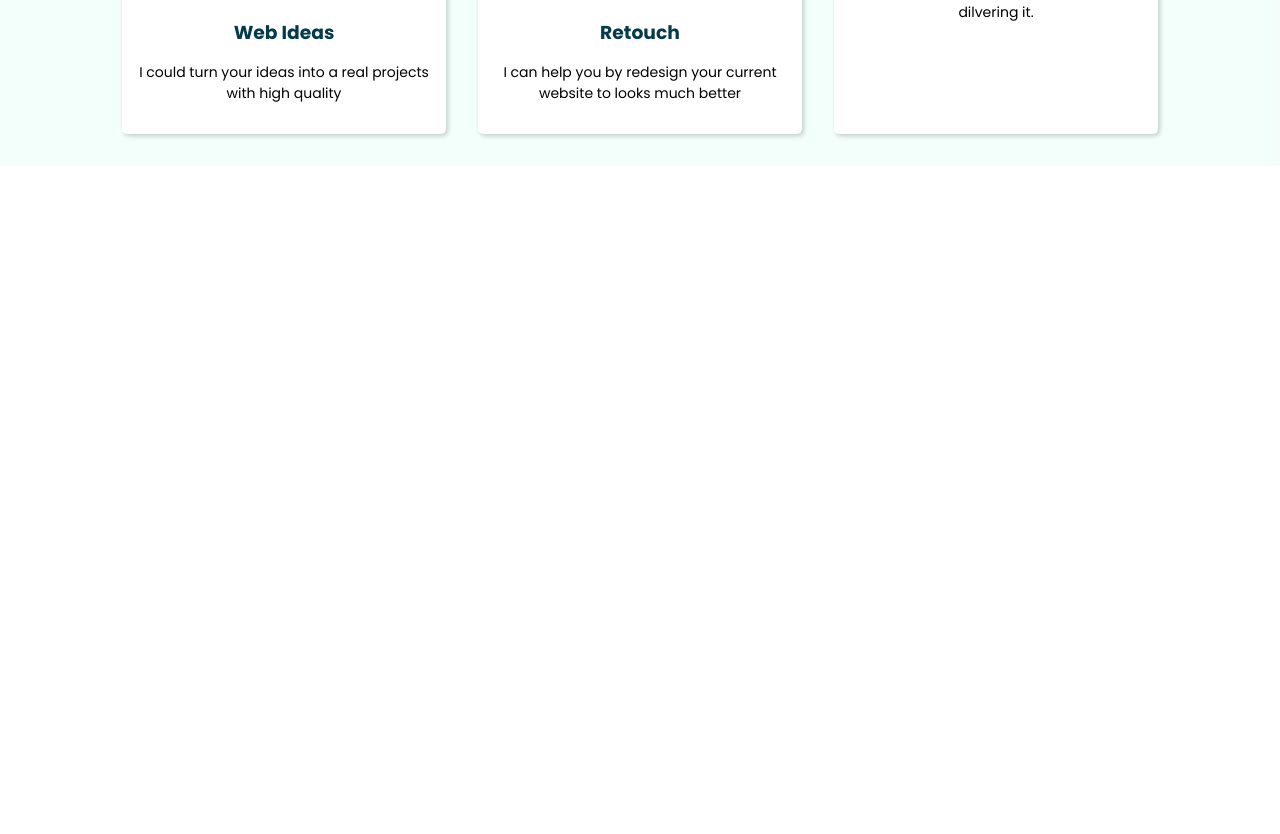
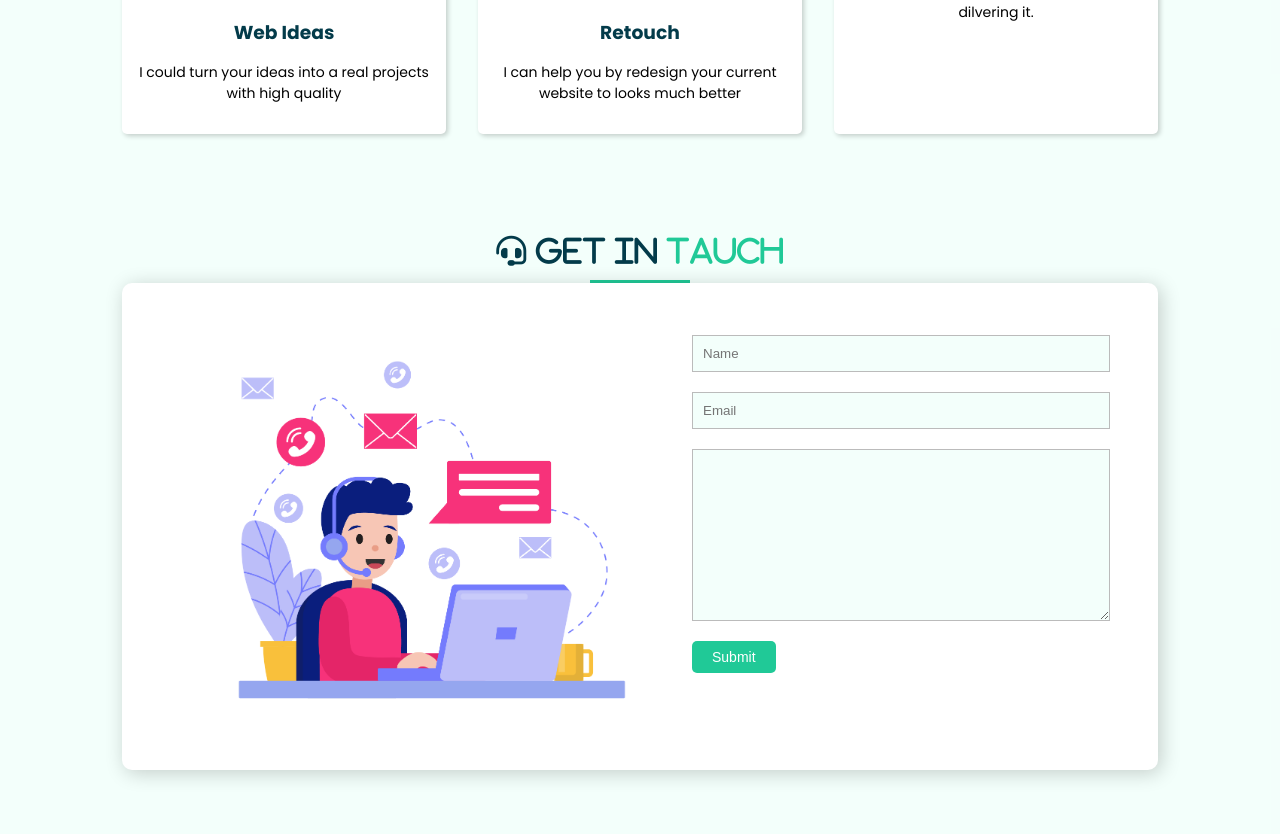
Before and after one commit to sidmohamed/portfolio_project_1, a plain HTML site: page index.html in a window 1280 px wide. Shown: the part 3229-4063 px from the top of the page. Before the commit the page ends 3395 px from the top, so only its background shows below. Drawn offline with Linux system fonts and the light colour scheme.

Commit message:
finishing the section contact

```diff
--- a/index.html
+++ b/index.html
@@ -12,8 +12,8 @@
     crossorigin="anonymous" referrerpolicy="no-referrer" />
     <!-- style -->
     <link rel="stylesheet" href="./style.css">
+</head>
 
-</head>
 <body>
     <!-- headr start -->
     <header id="home">
@@ -26,7 +26,6 @@
                     <li><a href="#services">Services</a></li>
                     <li><a href="#portfolio">Portfolio</a></li>
                     <li><a href="#contact">Contact</a></li>
-
                 </ul>
             </nav>
         </div>
@@ -56,7 +55,6 @@
             </div>
             <img src="./img/moh.png" alt="baghradji mohamed">
         </div>
-
     </header>
     <!-- headr end -->
 
@@ -87,11 +85,10 @@
                         <p><b>Place:</b> Ain el melh - M'sila - Algeria</p>
                     </div>
                 </div>
-
             </div>
         </section>
+        <!--about section end-->
 
-        <!--about section end-->
 
         <!-- skills start-->
         <section id="skills">
@@ -149,13 +146,11 @@
                             <p>worpraess</p>
                         </div>
                     </div>
-
                 </div>
-
             </div>
-
         </section>
         <!-- skills end-->
+
 
         <!-- services start-->
         <section id="services">
@@ -206,8 +201,28 @@
                 </div>
             </div>
         </section>
+        <!-- services end-->
 
-        <!-- services end-->
+
+        <!-- contact start-->
+        <section id="contact">
+            <div class="container">
+                <h2>
+                    <i class="fa-solid fa-headset"> Get In <span class="text-primary">Tauch</span></i>
+                </h2>
+                <hr>
+                <div class="row">
+                    <img src="./img/contact.png" alt="Get in Tauch">
+                    <form action="https://formsubmit.co/sidmohamed89@gmail.com" method="POST">
+                        <input type="text" name="Name" id="Name" placeholder="Name" required>
+                        <input type="email" name="Email" id="Email" placeholder="Email" required>
+                        <textarea name="Message" id="Message" cols="30" rows="10" placeholder=""></textarea>
+                        <button type="submit" class="btn-primary">Submit</button>
+                    </form>
+                </div>
+            </div>
+        </section>
+        <!-- contact end-->
     </main>
 </body>
 </html>
--- a/style.css
+++ b/style.css
@@ -17,7 +17,6 @@
 
 body{
     font-family: 'Poppins', sans-serif;
-
 }
 
 h1.h2 {
@@ -30,6 +29,7 @@ ul {
 a {
     text-decoration: none;
 }
+
 /* utility classes */
 .container {
     max-width: 1100px;
@@ -45,6 +45,8 @@ a {
     color: #fff;
     padding: 8px 20px;
     font-size: 14px;
+    border: none;
+    cursor: pointer;
     border-radius: 5px;
 }
 .btn-primary:hover {
@@ -142,7 +144,7 @@ header .headr-content img {
     padding: 2rem 0;
 }
 
-#about h2, #skills h2, #services h2 {
+#about h2, #skills h2, #services h2, #contact h2 {
     text-align: center;
     font-size: 30px;
     color: var(--primary--color);
@@ -150,7 +152,7 @@ header .headr-content img {
     letter-spacing: 1px;
 }
 
-#about hr,#skills hr, #services hr {
+#about hr, #skills hr, #services hr, #contact hr {
     width: 100px;
     height: 3px;
     background-color: var(--secondary--color);
@@ -235,7 +237,7 @@ header .headr-content img {
 /* skills end */
 
 /* services start*/
-#services {
+#services,#contact {
     background: #00f4ab0c;
 }
 
@@ -284,3 +286,35 @@ header .headr-content img {
     width: 120px;
 }
 /* services end*/
+
+/* contact start */
+#contact {
+    padding: 4rem 0;
+}
+
+#contact .row {
+    margin-top: 4ram;
+    display: grid;
+    grid-template-columns: repeat(2, 1fr);
+    column-gap: 2rem;
+    background: #fff;
+    box-shadow: 3px 3px 20px rgba(0, 0, 0, 0.2);
+    padding: 2rem 3rem;
+    border-radius: 10px;
+}
+
+#contact .row input, #contact .row textarea {
+    display: block;
+    width: 100%;
+    margin: 20px 0;
+    padding: 10px;
+    background-color: #00f4ab0c;
+    border: 1px solid #bbb;
+    outline: none;
+}
+
+#contact .row img{
+    width: 490px;
+}
+
+/* contact end */
```
Also changed, not shown: img/contact.png (added), 2 other files.
